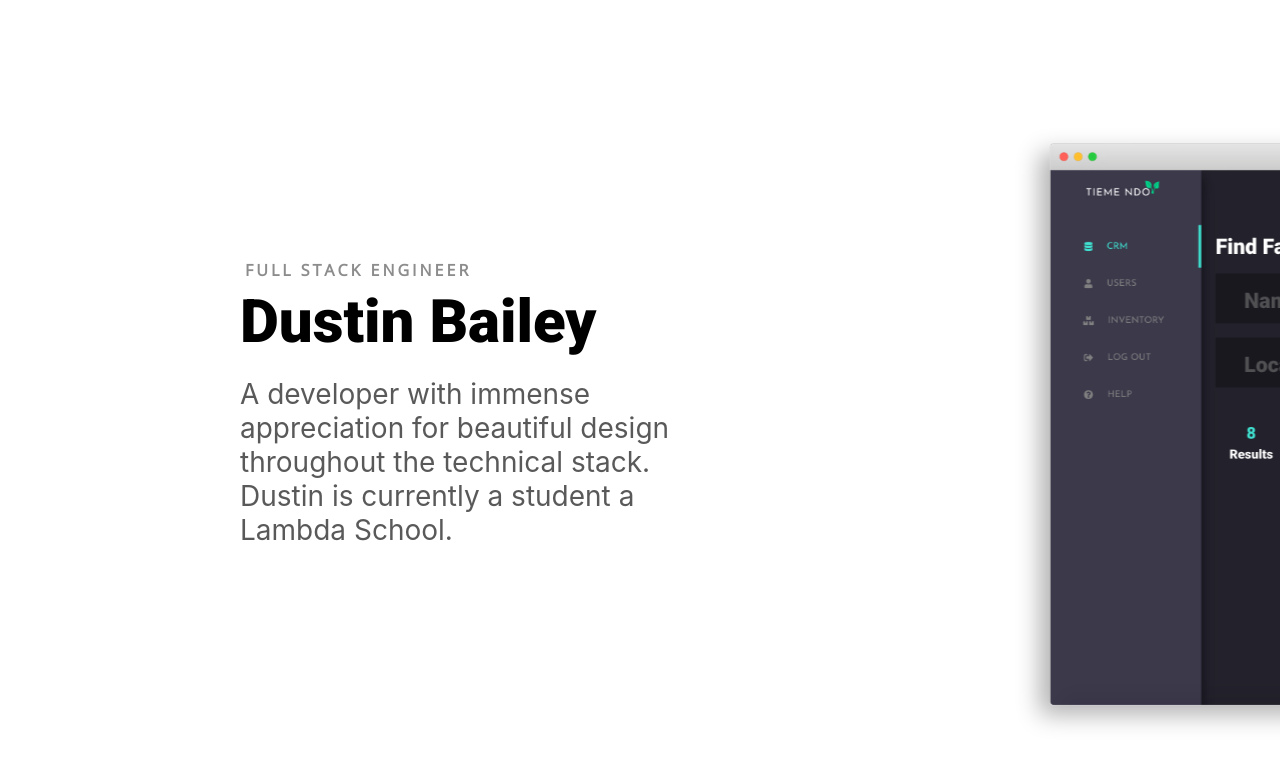
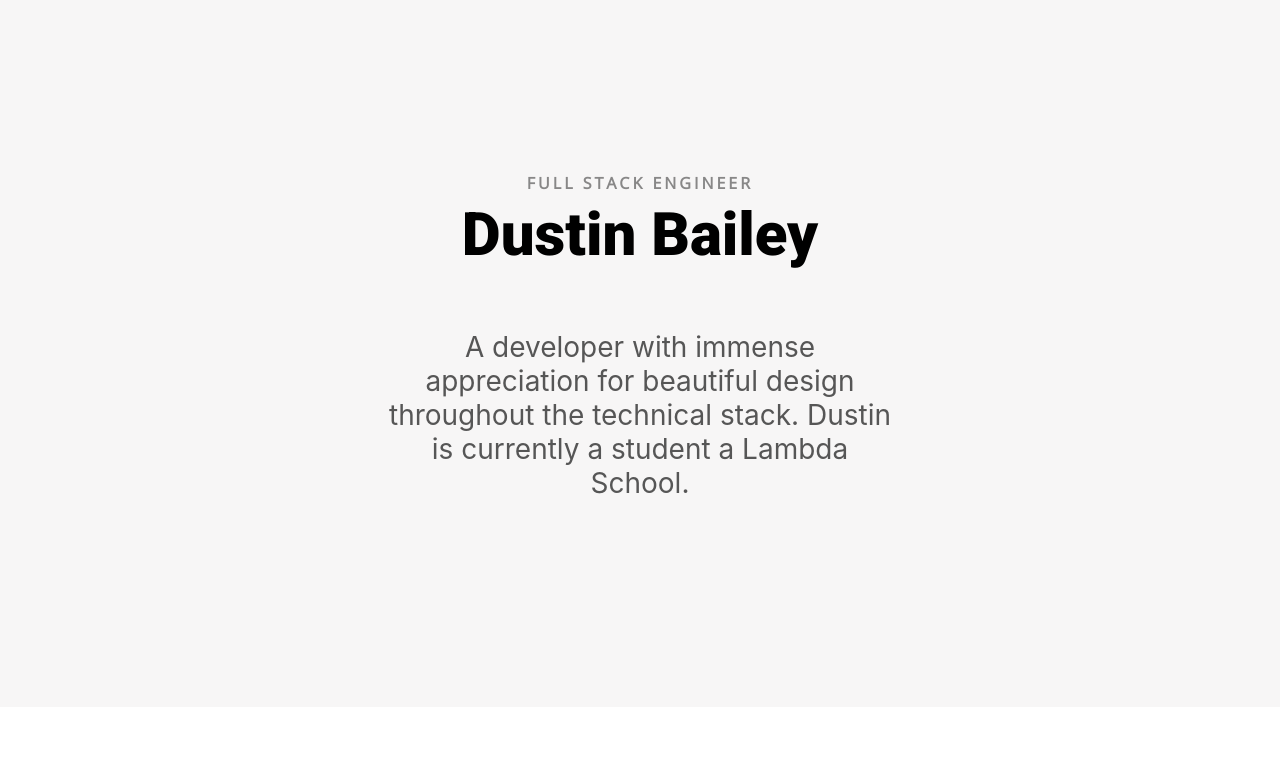
Before and after one commit to dgbailey/new_portfolio, a React (Create React App) app: page / in a window 1280 px wide. Shown: the top 764 px of the page. Built offline with nearby package versions, Linux system fonts and the light colour scheme; a web font is replaced by a local one.

Commit message:
merged and renamed parallax layers. Switched to larger left aligned font styling. Shortened project descriptions.  Still need to add animations, bottom container project details, more screenshots, nav bar.

```diff
--- a/src/GlobalTopContainer.js
+++ b/src/GlobalTopContainer.js
@@ -6,7 +6,7 @@ import {ProductCarousel} from "./ProductCarousel";
 export const GlobalTopContainer = () => {
     return(
         <StyledGlobalTopContainer>
-            <div className="parallax__layer parallax__layer--base">
+            <div className="parallax__layer parallax__layer--intro">
                 <div className="scroll-content-container">
                     <h2 className="portfolio-sub-name">FULL STACK ENGINEER</h2>
                     <h1 className="portfolio-name">Dustin Bailey</h1>
@@ -17,50 +17,55 @@ export const GlobalTopContainer = () => {
                     </p>
                 </div>
             </div>
-           <div className="parallax__layer parallax__layer--back">
+           {/* <div className="parallax__layer parallax__layer--back">
 
                 <div className="content-container">
 
                     <ProductCarousel imageArray={["tieme_light","talweg_light","flocks_light","new_tieme_mark"]}/>
                 </div>
-            </div>
-            <div className="parallax__layer parallax__layer--base">
+            </div> */}
+            <div className="parallax__layer parallax__layer--a">
                 <div className="front-end-description-container">
-                    <h1 className="front-end-project title">Professional &<br></br> and personal projects.</h1>
-                    <div className="front-end-project text">Presenting <strong>Tieme Ndo CRM.</strong> Written in <strong>React</strong> with <strong>Redux </strong>for state management. Backend powered by Java's <strong>spring framework</strong> with <strong>PostgreSQL</strong> for data persistence.</div>
+                    <h1 className="front-end-project title">Professional &<br></br>personal projects.</h1>
+                    <div className="front-end-project text"><br></br> <strong>Tieme Ndo CRM.</strong><br></br>  <strong>React &</strong> <strong>Redux.</strong><br></br> <strong> Java Spring &</strong> <strong>PostgreSQL.</strong></div>
 
                 </div>
             </div>
-            <div className="parallax__layer parallax__layer--full">
+            <div className="parallax__layer parallax__layer--c">
 
                 <div className="content-container full">
 
                     <ProductCarousel imageArray={["tieme_light","new_tieme_mark"]}/>
                 </div>
             </div>
-            <div className="parallax__layer parallax__layer--base">
+            <div className="parallax__layer parallax__layer--b">
                 <div className="front-end-description-container">
 
-                    <div className="front-end-project text">Introducing <strong>Flocks.</strong> Single page UI facilitating sentiment analysis on tweets. <strong>React</strong> with <strong>Redux </strong>for state management.</div>
+                    <div className="front-end-project text"><strong>Flocks</strong><br></br><strong>React &</strong> <strong>Redux. </strong><br></br> Sentiment analysis UI.</div>
 
                 </div>
-            </div>
-            <div className="parallax__layer parallax__layer--back">
 
                 <div className="content-container full">
 
                     <ProductCarousel imageArray={["flocks_light"]}/>
                 </div>
             </div>
-            <div className="parallax__layer parallax__layer--base">
+            {/* <div className="parallax__layer parallax__layer--back">
+
+                <div className="content-container full">
+
+                    <ProductCarousel imageArray={["flocks_light"]}/>
+                </div>
+            </div> */}
+            {/* <div className="parallax__layer parallax__layer--full">
+
+            </div> */}
+            <div className="parallax__layer parallax__layer--d">
                 <div className="front-end-description-container">
 
-                    <div className="front-end-project text"> <strong>Talweg.</strong> Single page UI for bookable pasword sharing. <strong>React</strong> with <strong>Redux </strong>for state management.</div>
+                    <div className="front-end-project text"> <strong>Talweg</strong> <br></br> <strong>React &</strong> <strong>Redux.</strong><br></br>Bookable paswords.</div>
 
                 </div>
-            </div>
-            <div className="parallax__layer parallax__layer--full">
-
                 <div className="content-container full">
 
                     <ProductCarousel imageArray={["talweg_light"]}/>
@@ -92,14 +97,16 @@ const StyledGlobalTopContainer = styled.section`
     overflow-y: auto;
     white-space: nowrap;
     position: absolute;
-    overflow-x: auto;
-    overflow-y: hidden;
+    ${'' /* overflow-x: auto;
+    overflow-y: hidden; */}
     perspective: 300px;
     scroll-behavior: smooth;
     width: 100%;
     height:100%;
     display:flex;
     align-items:center;
+    flex-direction:column;
+
     ${'' /* perspective: 1px;
     height: 100vh;
     overflow-x: hidden;
@@ -118,18 +125,60 @@ const StyledGlobalTopContainer = styled.section`
     display: inline-block;
     vertical-align: middle;
     white-space: normal;
-    margin-right: -.3em
+
     }
-    .parallax__layer--base {
+    .parallax__layer--intro {
     transform: translateZ(0);
     display: inline-block;
     white-space: normal;
     display:flex;
     align-items:center;
-    margin-left:30vh;
+    padding:12%;
+    justify-content:center;
+    flex-direction:column;
+
+    background: #f7f6f6;
+    }
+    .parallax__layer--a {
+    transform: translateZ(0);
+    display: inline-block;
+    white-space: normal;
+    display:flex;
+    align-items:center;
+    margin-top:12%;
+    justify-content:center;
+    flex-direction:column;
+    .front-end-description-container{
+        flex-direction:column;
+        width:70vw;
+        .text{
+            font-size:5rem;
+            width:700px;
+        }
     }
 
-    .parallax__layer--full {
+    }
+    .parallax__layer--b {
+    transform: translateZ(0);
+    display: inline-block;
+    white-space: normal;
+    display:flex;
+    align-items:center;
+    margin-top:12%;
+    justify-content:center;
+    flex-direction:column;
+
+        .front-end-description-container{
+            width:70vw;
+            justify-content:flex-start;
+            .text{
+                font-size:5rem;
+            }
+
+        }
+    }
+
+    .parallax__layer--c {
     transform: translateZ(60px) scale(.75);
     display: inline-block;
     white-space: normal;
@@ -137,14 +186,42 @@ const StyledGlobalTopContainer = styled.section`
     align-items:flex-end;
     top:3vh;
     position:relative;
+    justify-content: center;
+    flex-direction:column;
+    align-items:center;
 
+
+
+
+    }
+
+    .parallax__layer--d{
+        transform: translateZ(60px) scale(.75);
+        display: inline-block;
+        white-space: normal;
+        display:flex;
+        align-items:flex-end;
+        top:3vh;
+        position:relative;
+        justify-content: center;
+        flex-direction:column;
+        align-items:center;
+        transform-origin: 50% 120%;
+        .front-end-description-container{
+            width:70vw;
+            justify-content:flex-start;
+            .text{
+                font-size:5rem;
+            }
+
+        }
 
 
 
     }
     .parallax__layer--back {
         transform: translateZ(60px) scale(.7);
-        transform-origin: 70% 50%;
+        justify-content:center;
         display: flex;
         white-space: normal;
         z-index:2;
@@ -161,10 +238,11 @@ const StyledGlobalTopContainer = styled.section`
     .scroll-content-container{
         transform: translateZ(60px) scale(1);
         height:100%;
-        width:100%;
+
         display:flex;
         flex-direction:column;
         justify-content:center;
+        height:400px;
     }
     .portfolio-name{
         font-family:${theme.largeFont};
@@ -172,7 +250,11 @@ const StyledGlobalTopContainer = styled.section`
 
         margin: 0px 0px 20px;
 
-        text-align: left;
+        text-align: center;
+        -webkit-animation: fade-in-animation 1s ease; /* Safari 4+ */
+        -moz-animation:    fade-in-animation 1s ease; /* Fx 5+ */
+        -o-animation:      fade-in-animation 1s ease; /* Opera 12+ */
+        animation:         fade-in-animation 1s ease; /* IE 10+, Fx 29+ */
 
     }
 
@@ -182,19 +264,32 @@ const StyledGlobalTopContainer = styled.section`
        letter-spacing:3px;
        color:#00000073;
        padding: 5px;
-       text-align: left;
-
-}
+       text-align: center;
+       animation:fade-in-animation 1s ease; /* IE 10+, Fx 29+ */
 
     }
 
+
+
     .longer-bio{
+
         font-size:2.8rem;
         ${theme.globalTextFont};
+        -webkit-animation: fade-in-animation 1.1s both; /* Safari 4+ */
+        -moz-animation:fade-in-animation 1.1s both; /* Fx 5+ */
+        -o-animation:fade-in-animation 1.1s both; /* Opera 12+ */
+        animation:fade-in-animation 1.1s both; /* IE 10+, Fx 29+ */
 
+        ${'' /* https://stackoverflow.com/questions/42446163/elements-with-animation-delay-briefly-appear-before-fading-in-using-purely-css3 */}
+        transition-delay: .15s;
+        animation-delay: .15s;
         color: #000000a6;
-        text-align: left;
-        width: 450px;
+        text-align: center;
+        width: 600px;
+        padding: 40px;
+
+
+
 
 
 
@@ -222,7 +317,8 @@ const StyledGlobalTopContainer = styled.section`
     .front-end-description-container{
             display:flex;
             width:100%;
-            justify-content:space-between;
+            justify-content:space-evenly;
+            margin:2vh;
 
 
             .front-end-project{
@@ -232,10 +328,10 @@ const StyledGlobalTopContainer = styled.section`
             .title{
                 font-size: 5rem;
 
-}
+
             }
             .text{
-                font-size: 2.8rem;
+                font-size: 3.5rem;
                 color: #000000c2;
 
 
@@ -243,8 +339,47 @@ const StyledGlobalTopContainer = styled.section`
 
                 width: 500px;
             }
-        }
+
+
+    }
+
+    .fade-in {
+    -webkit-animation: fade-in-animation 2s ease; /* Safari 4+ */
+    -moz-animation:    fade-in-animation 2s ease; /* Fx 5+ */
+    -o-animation:      fade-in-animation 2s ease; /* Opera 12+ */
+    animation:         fade-in-animation 2s ease; /* IE 10+, Fx 29+ */
+
+    @-webkit-keyframes fade-in-animation {
+    0%   { opacity: 0;
+            transform:translateY(-50px)}
+
+    100% { opacity: 1;
+        transform:translateY(0px)}
+    }
+    @-moz-keyframes fade-in-animation {
+        0%   { opacity: 0;
+            transform:translateY(-50px)}
+
+    100% { opacity: 1;
+        transform:translateY(0px)}
+    }
+    @-o-keyframes fade-in-animation {
+        0%   { opacity: 0;
+            transform:translateY(-50px)}
+
+    100% { opacity: 1;
+        transform:translateY(0px)}
+    }
+    @keyframes fade-in-animation {
+        0%   { opacity: 0;
+            transform:translateY(-50px)}
+
+    100% { opacity: 1;
+        transform:translateY(0px)}
+    }
 
 
 
+}
+
 `
--- a/src/ImageStylingContainer.js
+++ b/src/ImageStylingContainer.js
@@ -36,7 +36,7 @@ const StyledTopPageGraphicsContainer = styled.div`
 
     width:100%;
     position: relative;
-    left:51px;
+
     top: ${props => props.top}px;
 
 
@@ -46,7 +46,7 @@ const StyledTopPageGraphicsContainer = styled.div`
 
         .product-image{
             box-shadow: -12px 11px 27px 0px rgba(0,0,0,0.3);
-            width: 146vh;
+            width: 70vw;
             border-radius: 4px;
         }
 
--- a/src/index.css
+++ b/src/index.css
@@ -5,6 +5,11 @@ body {
     sans-serif;
   -webkit-font-smoothing: antialiased;
   -moz-osx-font-smoothing: grayscale;
+  overflow-x:hidden;
+  box-sizing: border-box;
+  height:100%;
+  width:100%;
+  transform: translateZ(0px);
 }
 
 code {
@@ -16,8 +21,11 @@ html {
   box-sizing: border-box;
   margin: 0;
   padding: 0;
+  overflow-x:hidden;
+  font-size: 62.5%;
+  height:100%;
+  width:100%;
 
-  font-size: 62.5%;
 }
 
 /* margin is not part of the box model */
@@ -76,13 +84,9 @@ button {
   border: 1px solid lightgray;
 }
 
-body {
-  margin: 0;
-  padding: 0;
-
-
-  -webkit-font-smoothing: antialiased;
-  -moz-osx-font-smoothing: grayscale;
+.App{
+  height:100%;
+  width:100%;
 }
 
 code {
@@ -97,3 +101,7 @@ code {
 .hidden{
   display:none;
 }
+
+strong{
+  color:gray;
+}
```
